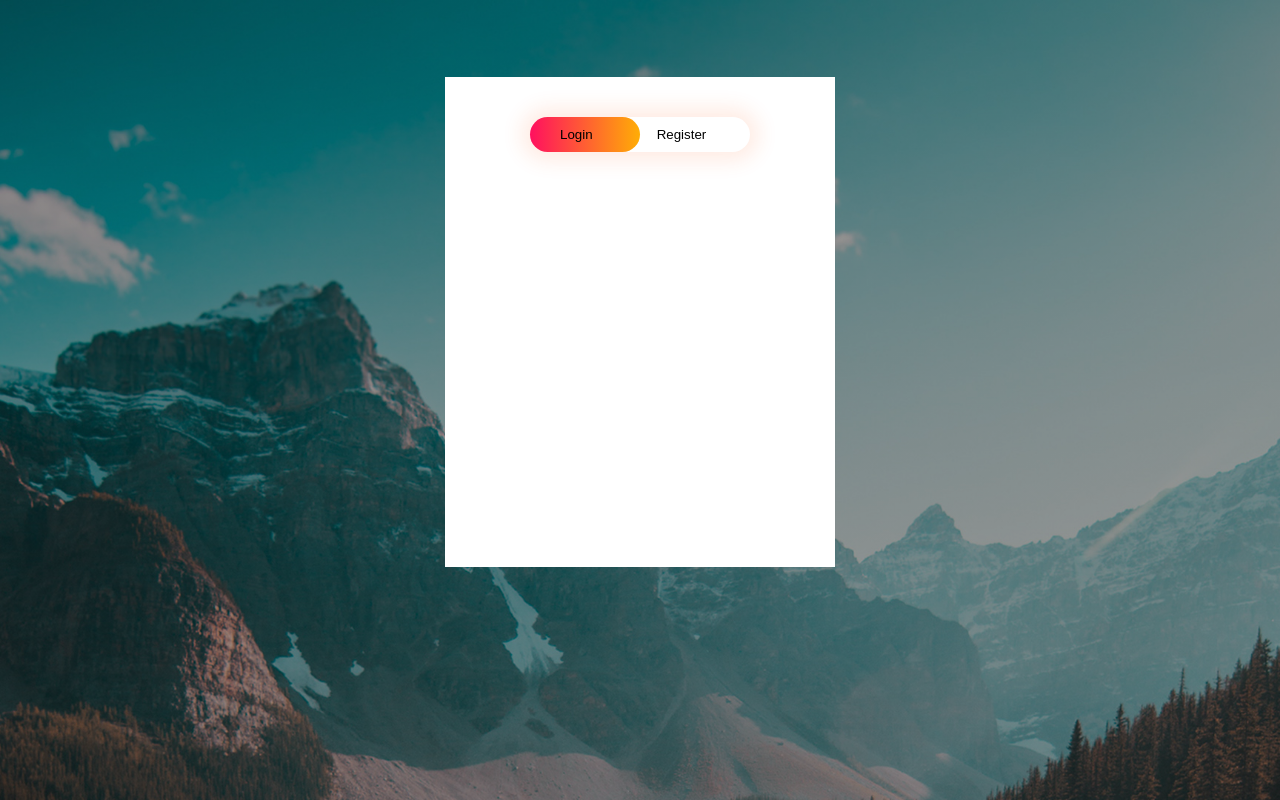
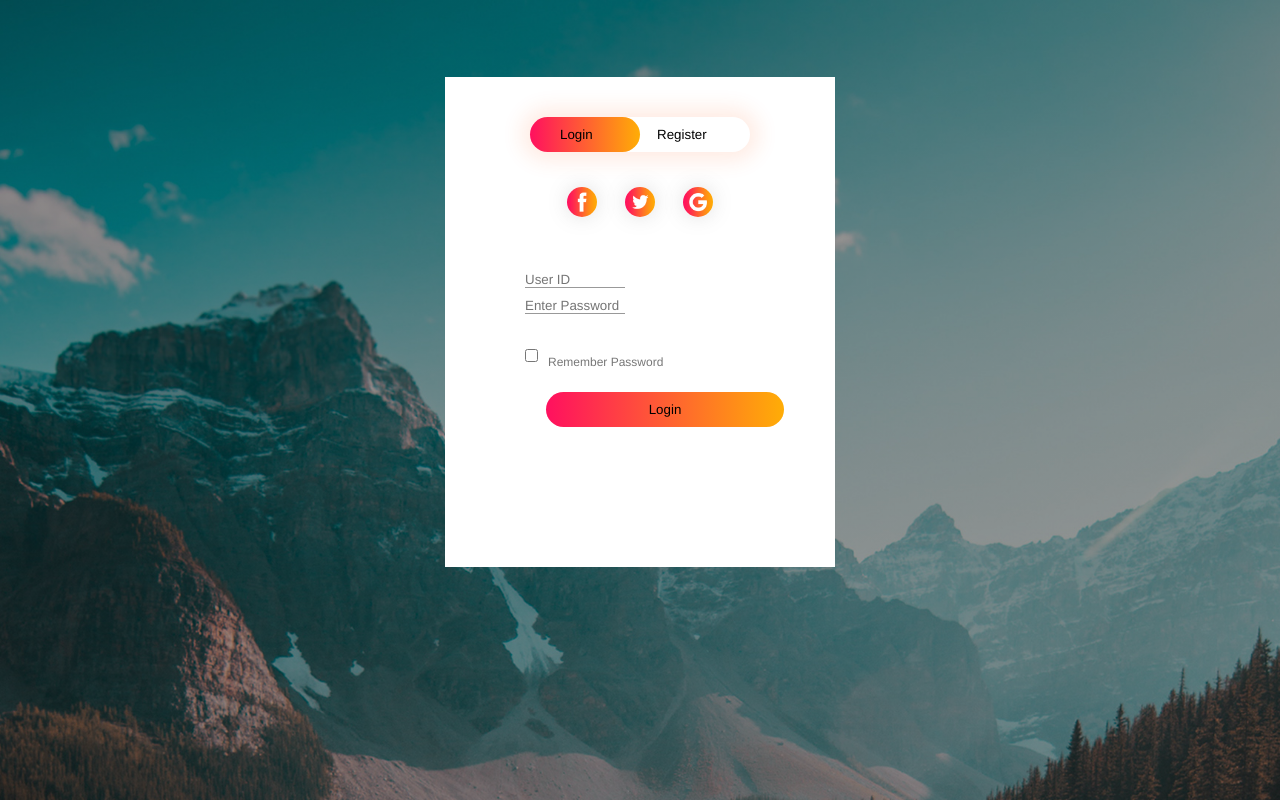
Before and after one commit to sumitxt/Ostad-MERN-assignment9, a plain HTML site: page index.html in a window 1280 px wide. Drawn offline with Linux system fonts and the light colour scheme.

Commit message:
complete1

```diff
--- a/index.html
+++ b/index.html
@@ -14,12 +14,48 @@
         <div class="form-box">
             <div class="button-box">
                 <div id="btn">    </div>
-                <button type="button" class="toggle-btn">Login</button>
-                <button type="button" class="toggle-btn">Register</button>
+                <button type="button" class="toggle-btn" onclick="login()">Login</button>
+                <button type="button" class="toggle-btn" onclick="register()">Register</button>
 
             </div>
+            <div class="social-icons">
+                <img src="fb.png">
+                <img src="tw.png">
+                <img src="gp.png">
+            </div>
+            <form id="login" class="input-group">
+                <input type="text" class="input-field" placeholder="User ID" required><br>
+                <input type="password" class="input-field" placeholder="Enter Password" required><br>
+                <input type="checkbox" class="check-box"><span>Remember Password</span><br>
+                <button type="submit" class="submit-btn">Login</button>
+            </form>
+            <form id="register" class="input-group">
+                <input type="text" class="input-field" placeholder="User ID" required><br>
+                <input type="email" class="input-field" placeholder="email ID" required><br>
+                <input type="password" class="input-field" placeholder="Enter Password" required><br>
+                <input type="password" class="input-field" placeholder="Confirm Password" required><br>
+                <input type="checkbox" class="check-box"><span>I agree to the terms and conditions</span><br>
+                <button type="submit" class="submit-btn">Register</button>
+            </form>
         </div>
     </div>
 </body>
+<script>
+var x=document.getElementById("login")
+var y=document.getElementById("register")
+var z=document.getElementById("btn")
 
+function register(){
+    x.style.left="-400px";
+    y.style.left="50px";
+    z.style.left="110px";
+}
+
+
+function login(){
+    x.style.left="50px";
+    y.style.left="450px";
+    z.style.left="0";
+}
+</script>
 </html>
--- a/style.css
+++ b/style.css
@@ -1,6 +1,7 @@
 * {
     margin: 0;
     padding: 0;
+    font-family: 'Franklin Gothic Medium', 'Arial Narrow', Arial, sans-serif;
 }
 
 .hero {
@@ -19,6 +20,7 @@
     margin: 6% auto;
     background: white;
     padding: 5px;
+    overflow: hidden;
 }
 
 .button-box {
@@ -47,3 +49,63 @@
     border-radius: 30px;
     transition: 0.5s;
 }
+
+.social-icons{
+    margin: 30px;
+    text-align: center;
+}
+.social-icons img{
+    width: 30px;
+    margin: 0 12px;
+    box-shadow: 0 0 20px 0 #7f7f7f3d;
+    cursor: pointer;
+    border-radius: 50%;
+
+}
+
+.input-group{
+    top:180px;
+    position: absolute;
+    width:280px;
+    transition: 0.5s;
+    padding: 10px 30px;
+}
+
+.input-field{
+    width:100px;
+    margin: 5px 0;
+    border-top:0;
+    border-left: 0;
+    border-right: 0;
+    border-bottom:1px solid #999;
+    outline:none;
+    background: transparent;
+}
+
+.submit-btn{
+    width: 85%;
+    padding: 10px 0;
+    cursor: pointer;
+    display:block;
+    margin:auto;
+    background:linear-gradient(to right, #ff105f, #ffad06);
+    border: 0;
+    outline: none;
+    border-radius: 30px;
+}
+.check-box{
+    margin: 30px 10px 30px 0;
+}
+span{
+    color: #777;
+    font-size:12px;
+    bottom:68px;
+    position: absolute;
+}
+
+#login{
+    left: 50px;
+}
+#register{
+    left: 450px;
+}
```
